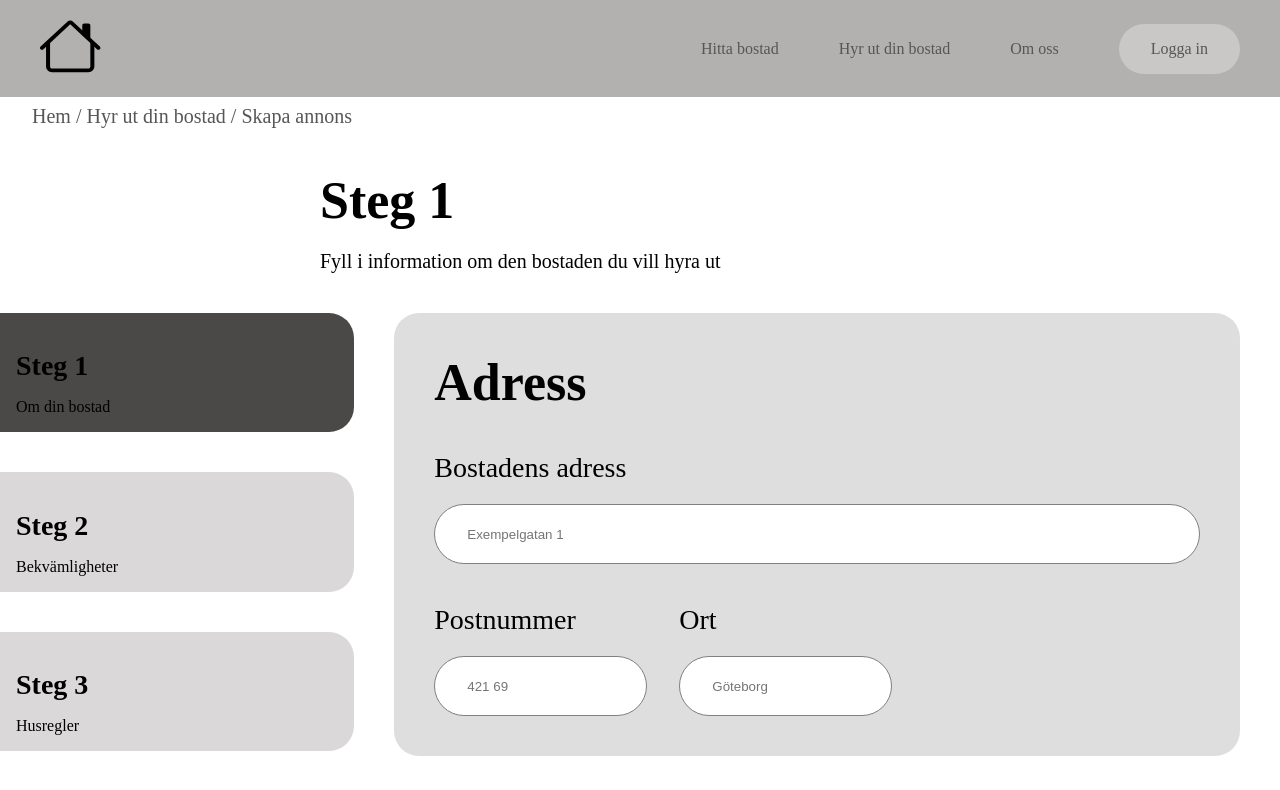
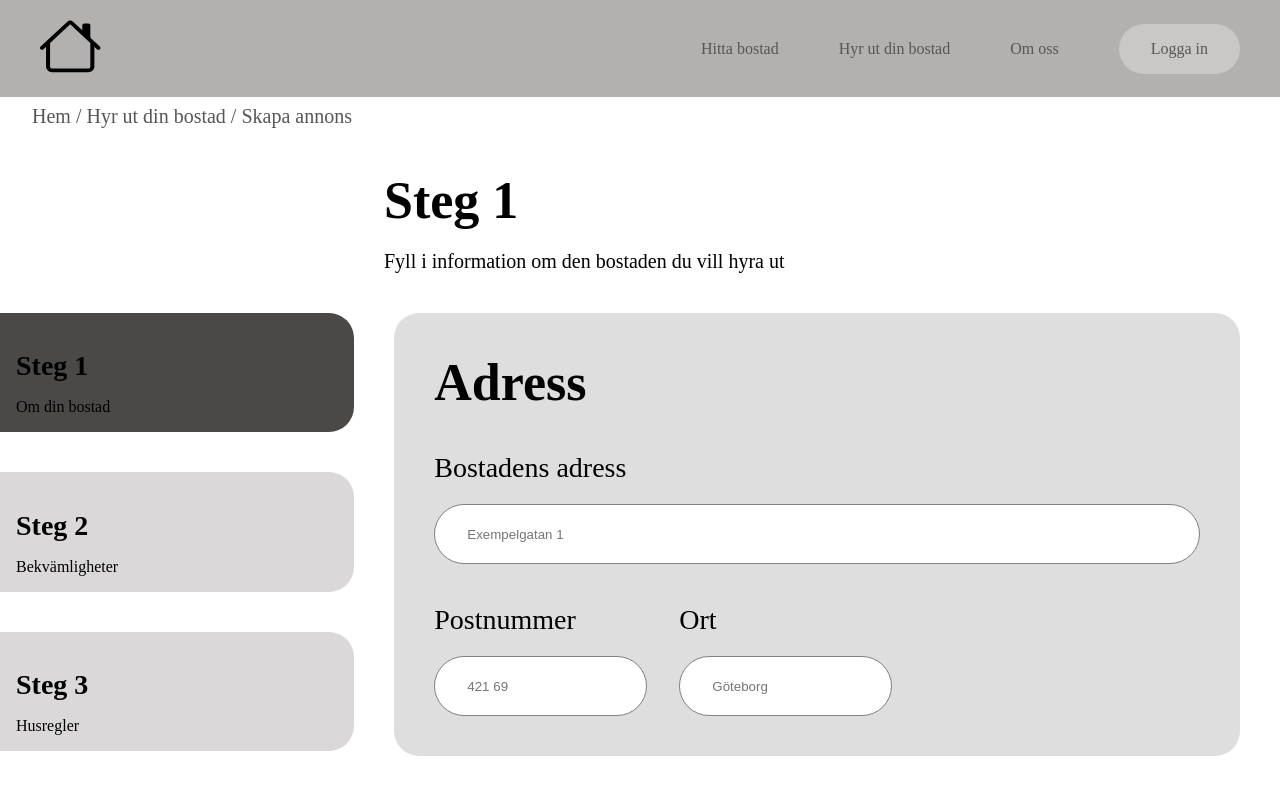
Before and after one commit to JonssonJohanna/Kollektiva, a Next.js app: page /StepOne in a window 1280 px wide. Shown: the top 790 px of the page. Built offline with nearby package versions, Linux system fonts and the light colour scheme.

Commit message:
update stepone.module.css

```diff
--- a/styles/StepOne.module.css
+++ b/styles/StepOne.module.css
@@ -5,11 +5,11 @@
   font-weight: 500;
 }
 .mainTitle {
-  padding-left: 25%;
+  padding-left: 30%;
   margin-bottom: 0;
 }
 .breadText {
-  padding-left: 25%;
+  padding-left: 30%;
   margin-bottom: 40px;
   font-weight: 400;
   font-size: 20px;
```
